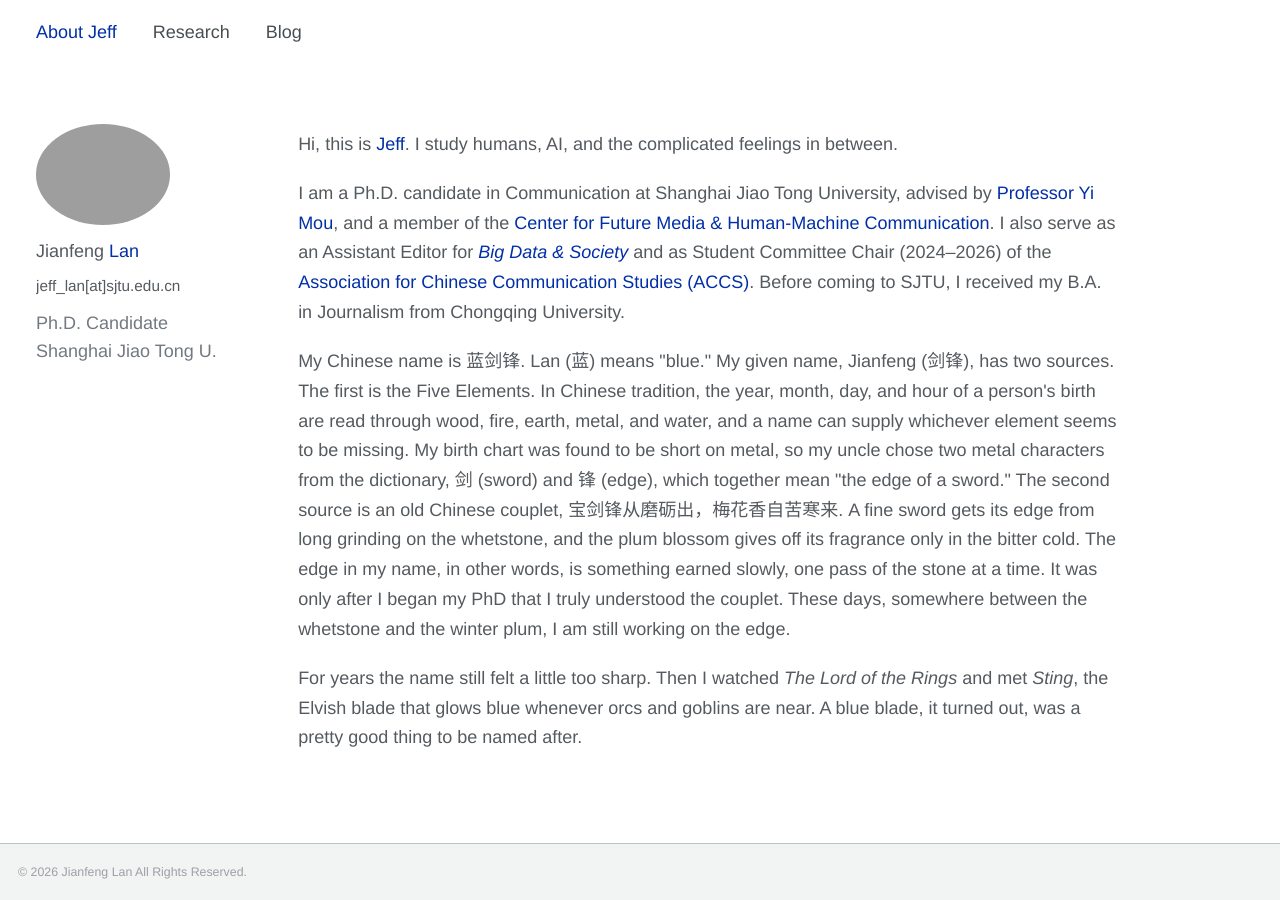
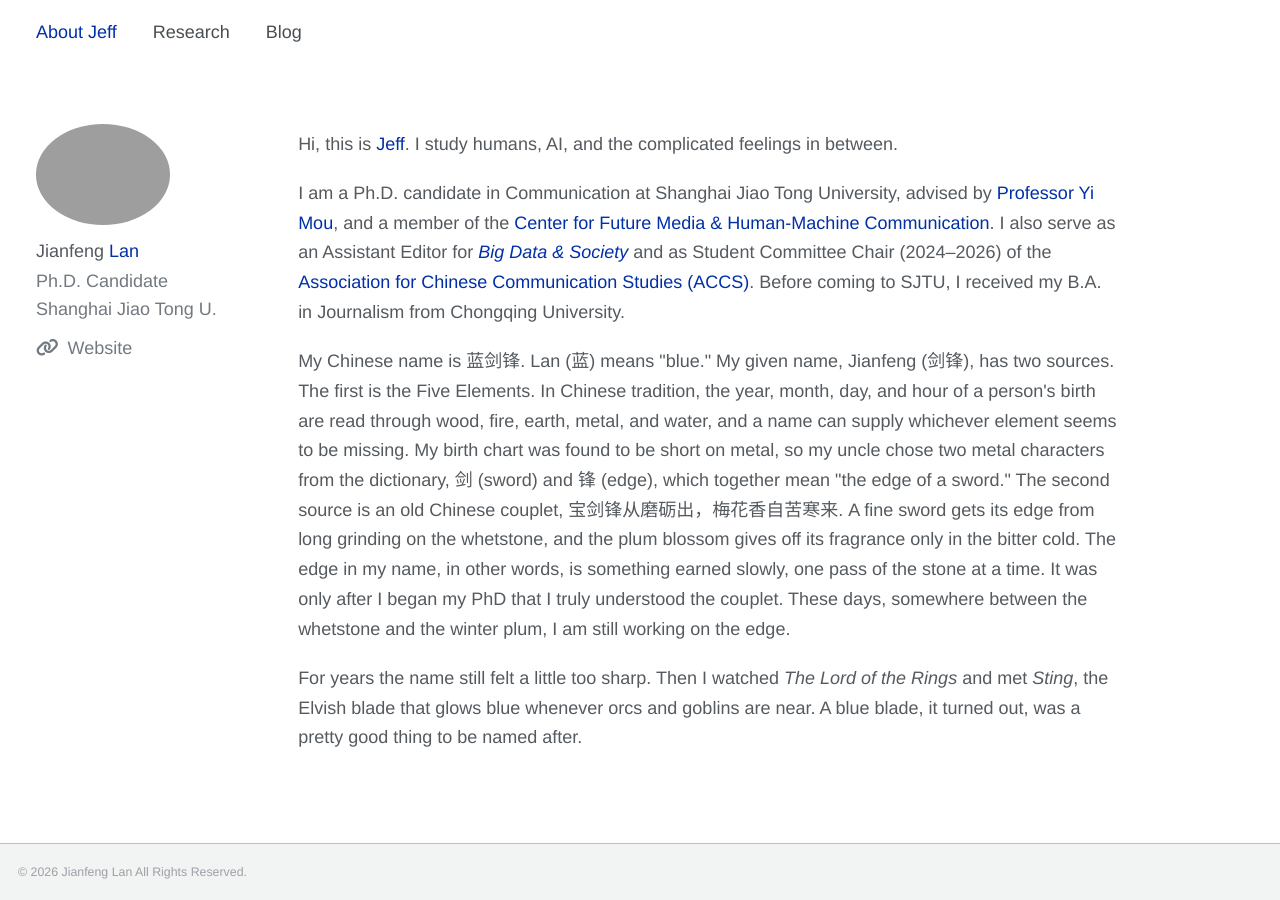
Before and after one commit to jianfenglan/jianfenglan.github.io, a Jekyll site: the page built from _pages/about.md, in a window 1280 px wide. Built offline with Jekyll 4.4.1, drawn with Linux system fonts in a browser that asks for light colours.

Commit message:
Update _config.yml

```diff
--- a/_config.yml
+++ b/_config.yml
@@ -20,9 +20,9 @@ author:
   avatar           : "profile.png"
   name             : "Jianfeng Lan（蓝剑锋）"
   bio              : "Ph.D. Candidate<br>Shanghai Jiao Tong U."
-  pronouns         : "jeff_lan[at]sjtu.edu.cn"
+  pronouns         :
   location         :
-  uri              :
+  uri              : "jeff_lan[at]sjtu.edu.cn"
   email            :
 
   academia         :
```
